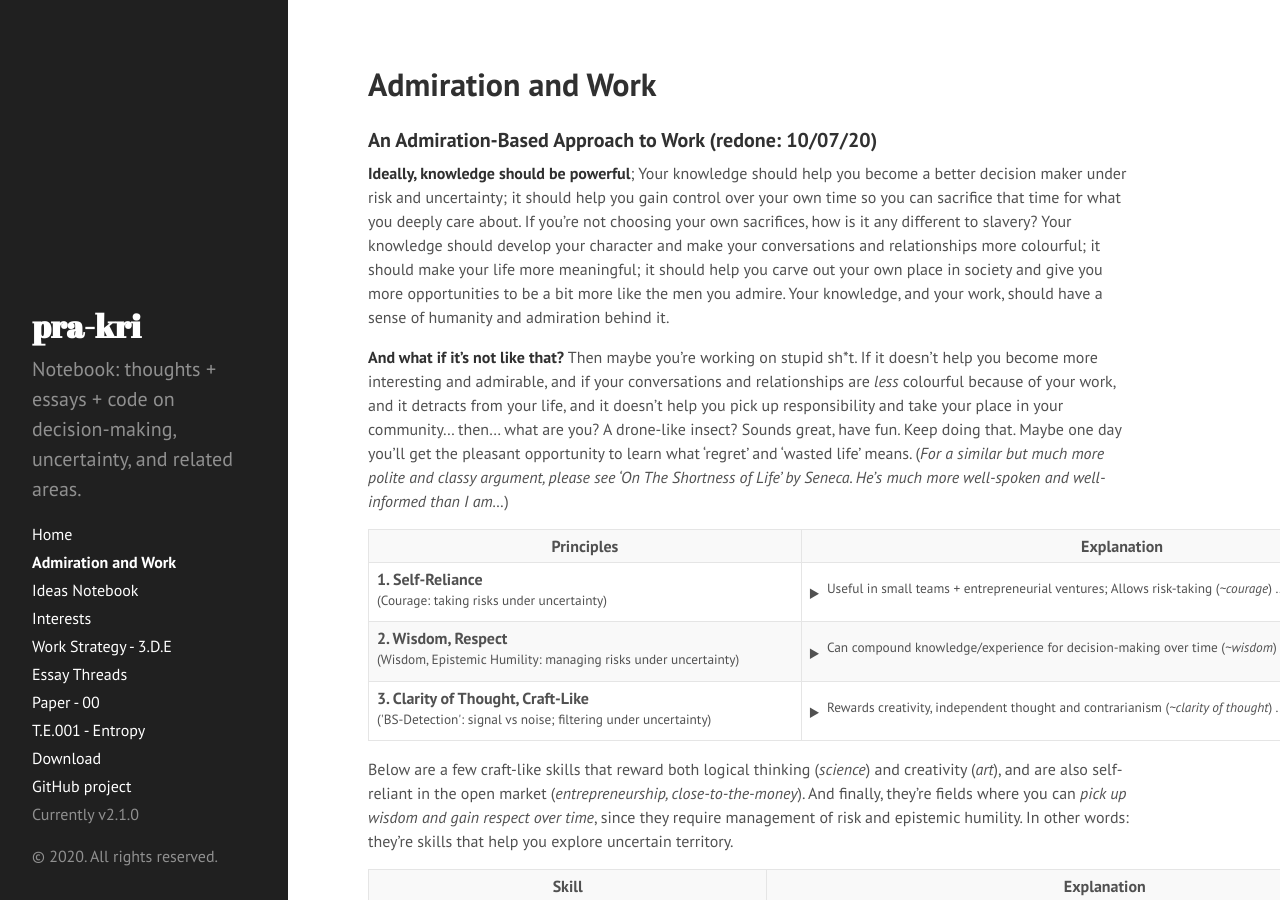
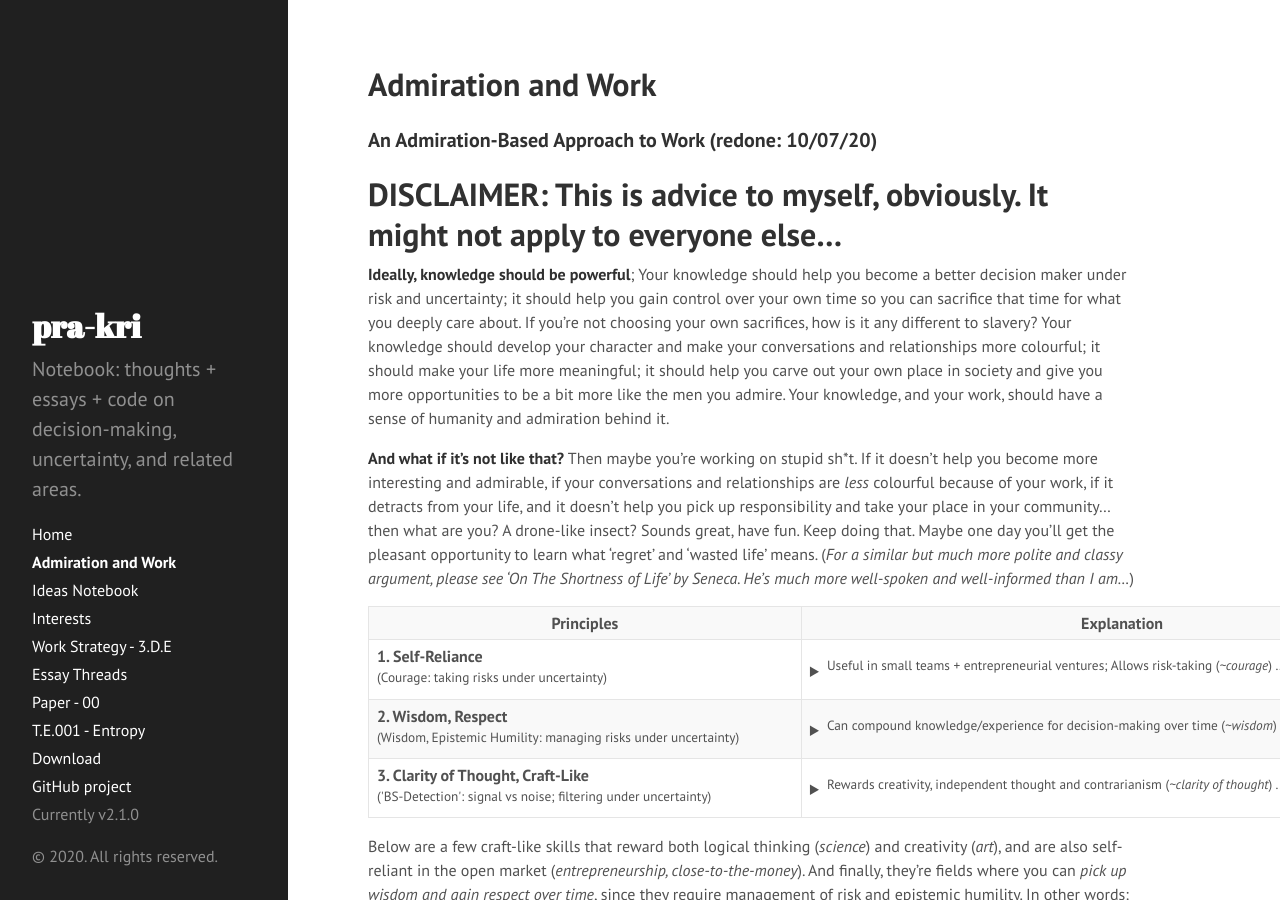
Before and after one commit to pra-kri/pra-kri.github.io, a Jekyll site: the page built from AdmirationAndWork.md, in a window 1280 px wide and 900 px high. Built offline with Jekyll 4.4.1, drawn with Linux system fonts in a browser that asks for light colours.

Commit message:
Update AdmirationAndWork.md

```diff
--- a/AdmirationAndWork.md
+++ b/AdmirationAndWork.md
@@ -5,9 +5,11 @@ title: Admiration and Work
 
 ### An Admiration-Based Approach to Work (redone: 10/07/20)
 
+# DISCLAIMER: This is advice to myself, obviously. It might not apply to everyone else...
+
 **Ideally, knowledge should be powerful**; Your knowledge should help you become a better decision maker under risk and uncertainty; it should help you gain control over your own time so you can sacrifice that time for what you deeply care about. If you're not choosing your own sacrifices, how is it any different to slavery? Your knowledge should develop your character and make your conversations and relationships more colourful; it should make your life more meaningful; it should help you carve out your own place in society and give you more opportunities to be a bit more like the men you admire. Your knowledge, and your work, should have a sense of humanity and admiration behind it.
 
-**And what if it's not like that?**  Then maybe you're working on stupid sh\*t. If it doesn't help you become more interesting and admirable, and if your conversations and relationships are *less* colourful because of your work, and it detracts from your life, and it doesn't help you pick up responsibility and take your place in your community... then... what are you? A drone-like insect? Sounds great, have fun. Keep doing that. Maybe one day you'll get the pleasant opportunity to learn what 'regret' and 'wasted life' means. (*For a similar but much more polite and classy argument, please see 'On The Shortness of Life' by Seneca. He's much more well-spoken and well-informed than I am...*)
+**And what if it's not like that?**  Then maybe you're working on stupid sh\*t. If it doesn't help you become more interesting and admirable, if your conversations and relationships are *less* colourful because of your work, if it detracts from your life, and it doesn't help you pick up responsibility and take your place in your community... then what are you? A drone-like insect? Sounds great, have fun. Keep doing that. Maybe one day you'll get the pleasant opportunity to learn what 'regret' and 'wasted life' means. (*For a similar but much more polite and classy argument, please see 'On The Shortness of Life' by Seneca. He's much more well-spoken and well-informed than I am...*)
 
 
 <table style="width:140%">
```
